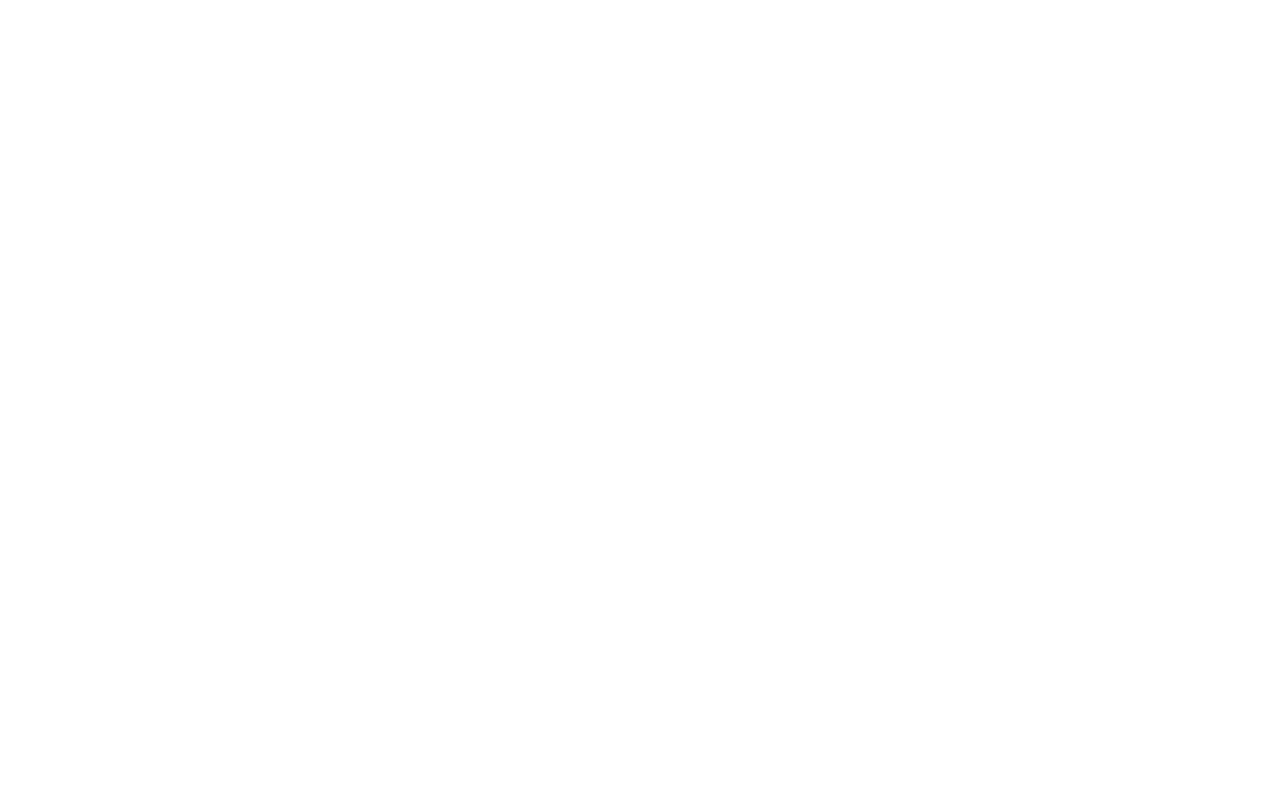
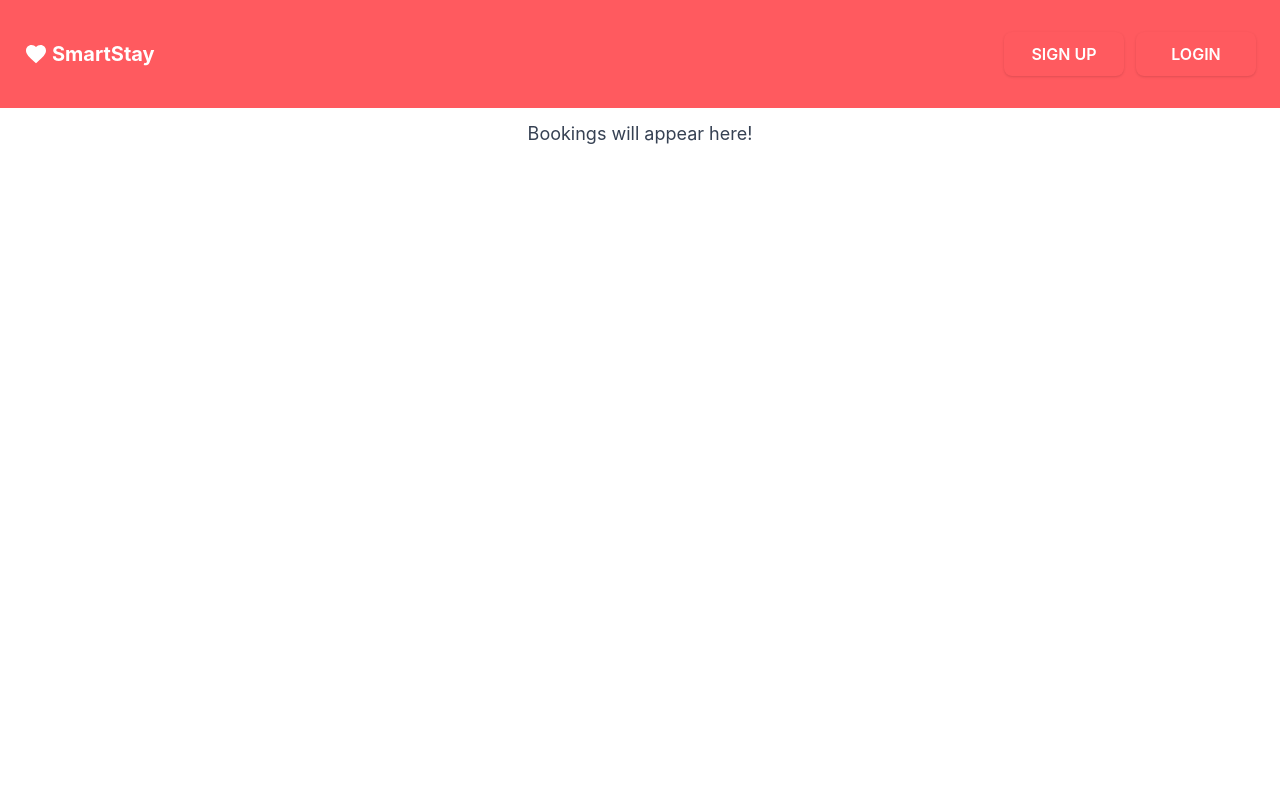
Before and after one commit to shubhambatwal01/SmartStay, a React app in the folder frontend/: page /bookings in a window 1280 px wide. Before the commit this address had no page. Shown: the top 800 px of the page. Built offline with nearby package versions, Linux system fonts and the light colour scheme; the HTML template or start-up script is replaced by a standard one.

Commit message:
bookings page added

```diff
--- /dev/null
+++ b/frontend/pages/Bookings.jsx
@@ -0,0 +1,24 @@
+import Navbar from "../components/Navbar";
+import Footer from "../components/Footer";
+
+function Bookings() {
+  return (
+    <>
+      <Navbar />
+
+      <main className="min-h-screen mt-16">
+        <h1 className="text-2xl font-bold text-center text-blue-600 mb-6">
+          My Bookings :
+        </h1>
+
+        <div className="flex justify-center items-center">
+          <p className="text-lg text-gray-700">Bookings will appear here!</p>
+        </div>
+      </main>
+
+      <Footer />
+    </>
+  );
+}
+
+export default Bookings;
--- a/frontend/src/App.jsx
+++ b/frontend/src/App.jsx
@@ -5,6 +5,7 @@
 import HomeList from "../pages/HomeList";
 import FavList from "../pages/FavList";
 import HomeDetails from "../pages/HomeDetails";
+import Bookings from "../pages/Bookings";
 
 function App() {
   return (
@@ -16,6 +17,7 @@
         <Route path="/homes" element={<HomeList />} />
         <Route path="/homes/:id" element={<HomeDetails />} />
         <Route path="/favourite-list" element={<FavList />} />
+        <Route path="/bookings" element={<Bookings />} />
       </Routes>
     </BrowserRouter>
   );
```
